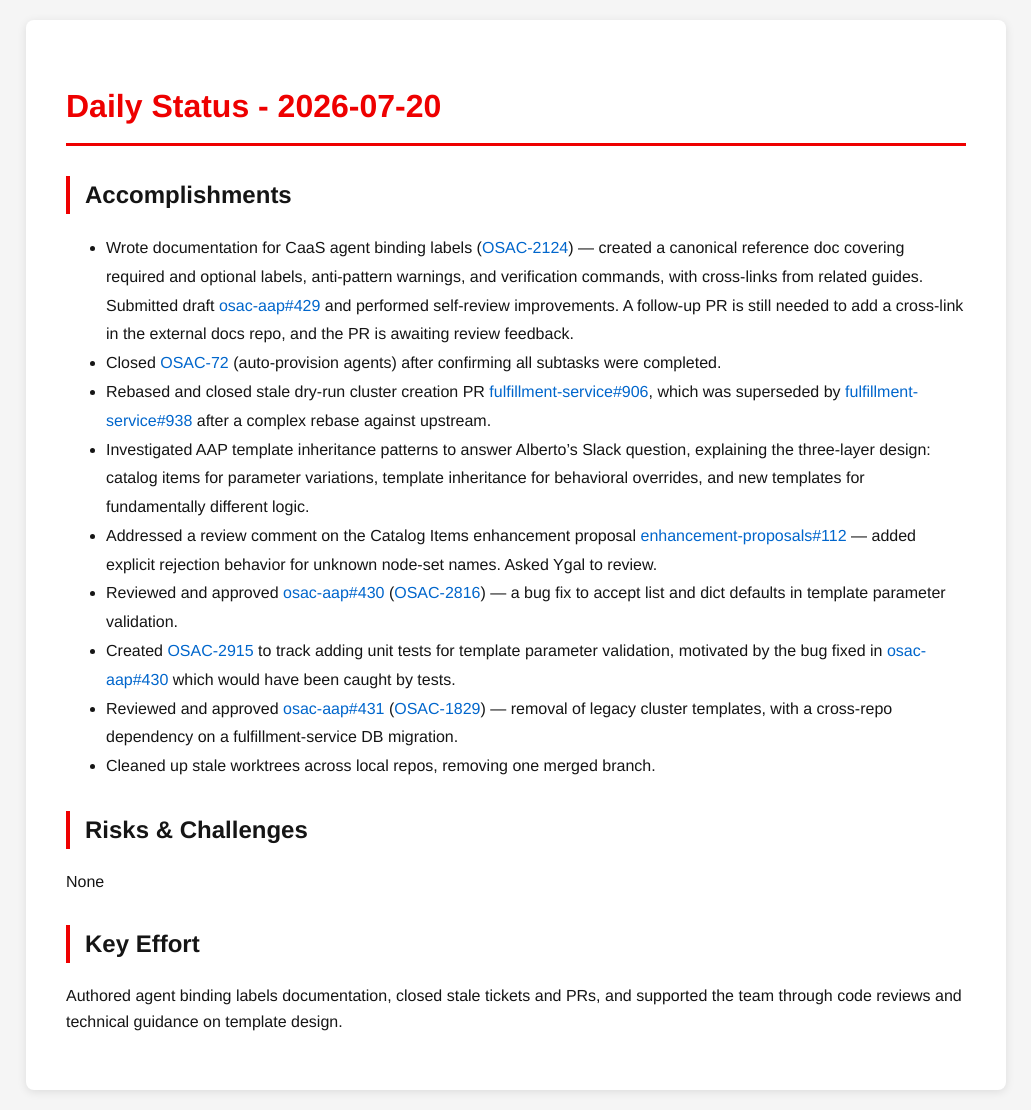
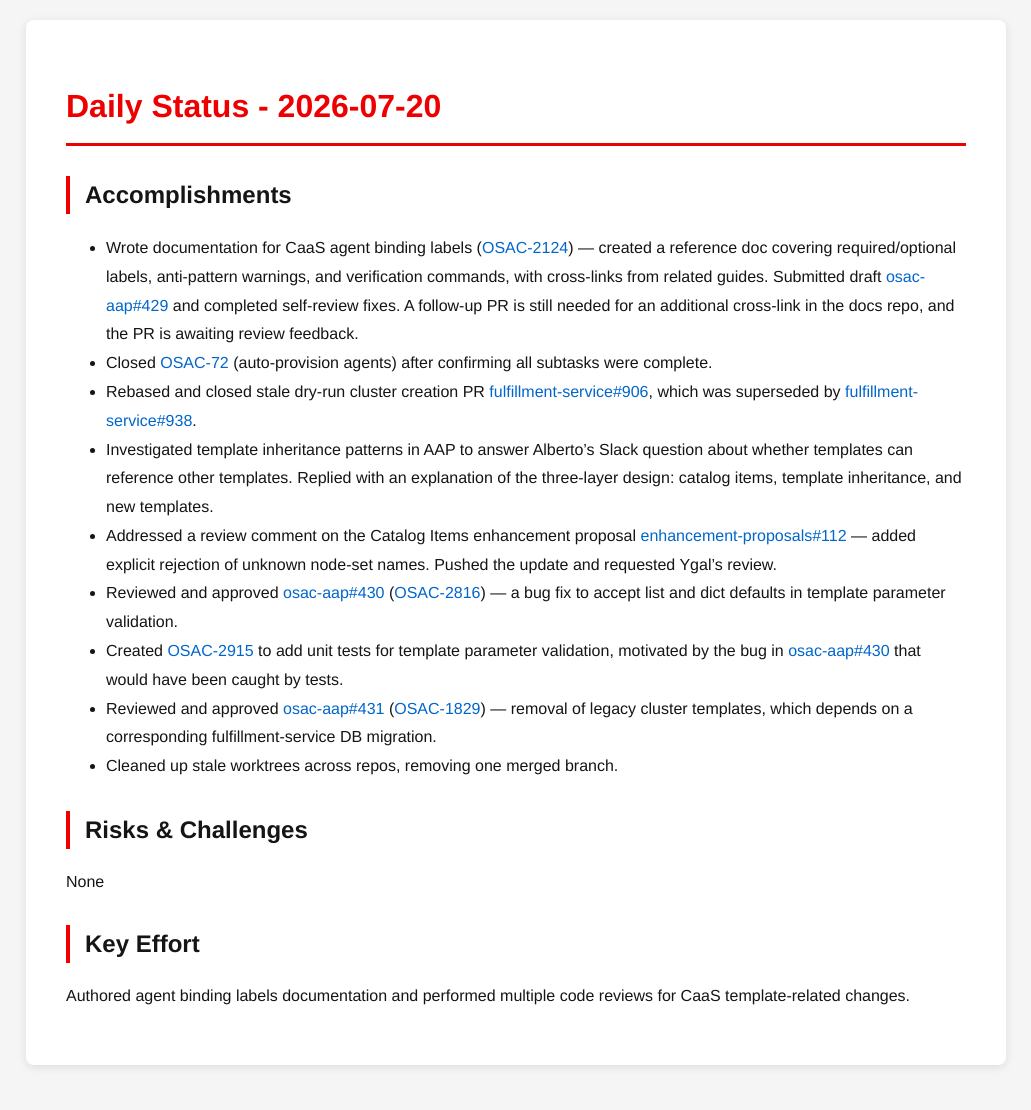
Before and after one commit to tzvatot/daily-status, a Jekyll site: the page built from 2026-07-20.md, in a window 1280 px wide. Shown: the whole page, without its empty margins (124-1155 px from the left). Built offline with Jekyll 4.4.1, drawn with Linux system fonts in a browser that asks for light colours; after the commit the page ends 1085 px from its top, so only the background shows below that.

Commit message:
Daily status update - 2026-07-20

```diff
--- a/2026-07-20.md
+++ b/2026-07-20.md
@@ -7,18 +7,18 @@ date: 2026-07-20
 # Daily Status - 2026-07-20
 
 ## Accomplishments
-- Wrote documentation for CaaS agent binding labels ([OSAC-2124](https://redhat.atlassian.net/browse/OSAC-2124)) — created a canonical reference doc covering required and optional labels, anti-pattern warnings, and verification commands, with cross-links from related guides. Submitted draft [osac-aap#429](https://github.com/osac-project/osac-aap/pull/429) and performed self-review improvements. A follow-up PR is still needed to add a cross-link in the external docs repo, and the PR is awaiting review feedback.
-- Closed [OSAC-72](https://redhat.atlassian.net/browse/OSAC-72) (auto-provision agents) after confirming all subtasks were completed.
-- Rebased and closed stale dry-run cluster creation PR [fulfillment-service#906](https://github.com/osac-project/fulfillment-service/pull/906), which was superseded by [fulfillment-service#938](https://github.com/osac-project/fulfillment-service/pull/938) after a complex rebase against upstream.
-- Investigated AAP template inheritance patterns to answer Alberto's Slack question, explaining the three-layer design: catalog items for parameter variations, template inheritance for behavioral overrides, and new templates for fundamentally different logic.
-- Addressed a review comment on the Catalog Items enhancement proposal [enhancement-proposals#112](https://github.com/osac-project/enhancement-proposals/pull/112) — added explicit rejection behavior for unknown node-set names. Asked Ygal to review.
+- Wrote documentation for CaaS agent binding labels ([OSAC-2124](https://redhat.atlassian.net/browse/OSAC-2124)) — created a reference doc covering required/optional labels, anti-pattern warnings, and verification commands, with cross-links from related guides. Submitted draft [osac-aap#429](https://github.com/osac-project/osac-aap/pull/429) and completed self-review fixes. A follow-up PR is still needed for an additional cross-link in the docs repo, and the PR is awaiting review feedback.
+- Closed [OSAC-72](https://redhat.atlassian.net/browse/OSAC-72) (auto-provision agents) after confirming all subtasks were complete.
+- Rebased and closed stale dry-run cluster creation PR [fulfillment-service#906](https://github.com/osac-project/fulfillment-service/pull/906), which was superseded by [fulfillment-service#938](https://github.com/osac-project/fulfillment-service/pull/938).
+- Investigated template inheritance patterns in AAP to answer Alberto's Slack question about whether templates can reference other templates. Replied with an explanation of the three-layer design: catalog items, template inheritance, and new templates.
+- Addressed a review comment on the Catalog Items enhancement proposal [enhancement-proposals#112](https://github.com/osac-project/enhancement-proposals/pull/112) — added explicit rejection of unknown node-set names. Pushed the update and requested Ygal's review.
 - Reviewed and approved [osac-aap#430](https://github.com/osac-project/osac-aap/pull/430) ([OSAC-2816](https://redhat.atlassian.net/browse/OSAC-2816)) — a bug fix to accept list and dict defaults in template parameter validation.
-- Created [OSAC-2915](https://redhat.atlassian.net/browse/OSAC-2915) to track adding unit tests for template parameter validation, motivated by the bug fixed in [osac-aap#430](https://github.com/osac-project/osac-aap/pull/430) which would have been caught by tests.
-- Reviewed and approved [osac-aap#431](https://github.com/osac-project/osac-aap/pull/431) ([OSAC-1829](https://redhat.atlassian.net/browse/OSAC-1829)) — removal of legacy cluster templates, with a cross-repo dependency on a fulfillment-service DB migration.
-- Cleaned up stale worktrees across local repos, removing one merged branch.
+- Created [OSAC-2915](https://redhat.atlassian.net/browse/OSAC-2915) to add unit tests for template parameter validation, motivated by the bug in [osac-aap#430](https://github.com/osac-project/osac-aap/pull/430) that would have been caught by tests.
+- Reviewed and approved [osac-aap#431](https://github.com/osac-project/osac-aap/pull/431) ([OSAC-1829](https://redhat.atlassian.net/browse/OSAC-1829)) — removal of legacy cluster templates, which depends on a corresponding fulfillment-service DB migration.
+- Cleaned up stale worktrees across repos, removing one merged branch.
 
 ## Risks & Challenges
 None
 
 ## Key Effort
-Authored agent binding labels documentation, closed stale tickets and PRs, and supported the team through code reviews and technical guidance on template design.
+Authored agent binding labels documentation and performed multiple code reviews for CaaS template-related changes.
```
